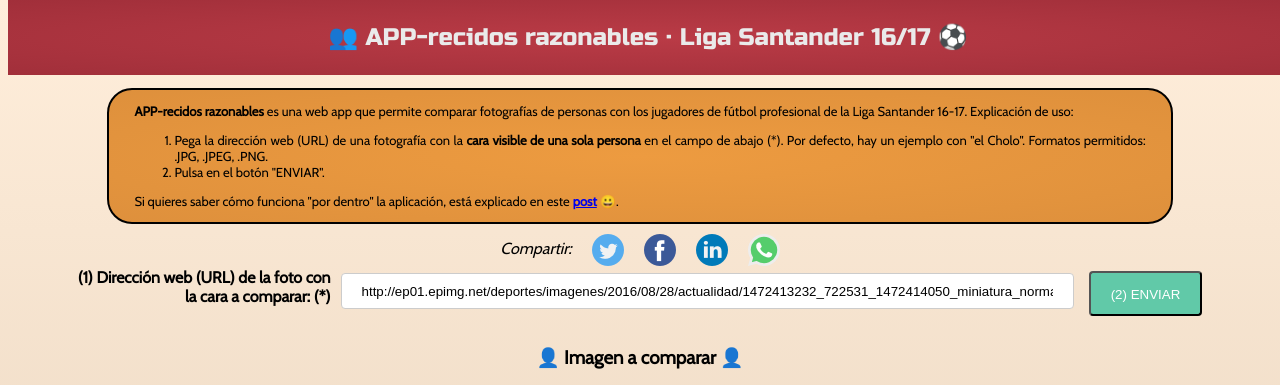
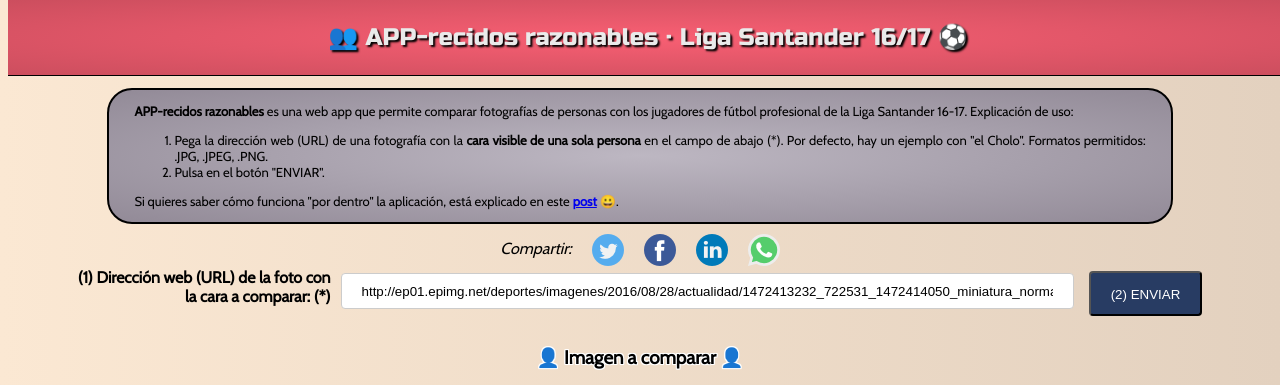
Before and after one commit to Xatpy/APPrecidos-razonables-liga-santander, a plain HTML site: page index.html in a window 1280 px wide. Shown: the top 385 px of the page. Drawn offline with nearby package versions, Linux system fonts and the light colour scheme; grey boxes are pictures that could not be loaded.

Commit message:
Color fixes

```diff
--- a/index.html
+++ b/index.html
@@ -2,7 +2,7 @@
 <html>
 <head>
 	<meta charset="UTF-8">
-	<title>APP-recidos razonables liga Santander 16/17</title>
+	<title>APP-recidos razonables · Liga Santander 16/17</title>
 
 	<link href="https://fonts.googleapis.com/css?family=Cabin" rel="stylesheet">
 	<link href="https://fonts.googleapis.com/css?family=Russo+One" rel="stylesheet">
@@ -47,7 +47,7 @@
 	<h3 id="errorMessage" style="visibility:hidden"></h3>
 
 	<div id="preImgDiv">
-		<h3>👤 Imagen a comparar 👤</h3>
+		<h3 id="compareTitle">👤 Imagen a comparar 👤</h3>
 		<img id="preImg"></img>
 	</div>
 
@@ -81,7 +81,7 @@
 
 	<div id="loading">
 		<br><br>
-		<h2>Cargando...</h2>
+		<h2 id="cargandoLabel">Cargando...</h2>
 		<img id="loading-image"alt="Loading..." class="swing"/>
 	</div>
 
--- a/styles.css
+++ b/styles.css
@@ -3,18 +3,20 @@ body {
 	text-align: center;
 	/*background-color: #D3D0CB;*/
 
-    background: rgba(255,238,219,1);
-    background: -moz-linear-gradient(top, rgba(255,238,219,1) 0%, rgba(235,215,193,1) 100%);
-    background: -webkit-gradient(left top, left bottom, color-stop(0%, rgba(255,238,219,1)), color-stop(100%, rgba(235,215,193,1)));
-    background: -webkit-linear-gradient(top, rgba(255,238,219,1) 0%, rgba(235,215,193,1) 100%);
-    background: -o-linear-gradient(top, rgba(255,238,219,1) 0%, rgba(235,215,193,1) 100%);
-    background: -ms-linear-gradient(top, rgba(255,238,219,1) 0%, rgba(235,215,193,1) 100%);
-    background: linear-gradient(to bottom, rgba(255,238,219,1) 0%, rgba(235,215,193,1) 100%);
-    filter: progid:DXImageTransform.Microsoft.gradient( startColorstr='#ffeedb', endColorstr='#ebd7c1', GradientType=0 );
+background: rgba(251,232,211,1);
+background: -moz-linear-gradient(left, rgba(251,232,211,1) 0%, rgba(227,209,191,1) 100%);
+background: -webkit-gradient(left top, right top, color-stop(0%, rgba(251,232,211,1)), color-stop(100%, rgba(227,209,191,1)));
+background: -webkit-linear-gradient(left, rgba(251,232,211,1) 0%, rgba(227,209,191,1) 100%);
+background: -o-linear-gradient(left, rgba(251,232,211,1) 0%, rgba(227,209,191,1) 100%);
+background: -ms-linear-gradient(left, rgba(251,232,211,1) 0%, rgba(227,209,191,1) 100%);
+background: linear-gradient(to right, rgba(251,232,211,1) 0%, rgba(227,209,191,1) 100%);
+filter: progid:DXImageTransform.Microsoft.gradient( startColorstr='#fbe8d3', endColorstr='#e3d1bf', GradientType=1 );
 }
 
 header {
     font-family: 'Russo One', sans-serif;
+    border-bottom: 1px solid black;
+    text-shadow: 2px 2px 2px black;
 
     width: 100%;
     position: fixed;
@@ -22,21 +24,21 @@ header {
     z-index: 5;
     margin: 0px 0 0 0;
     color: #EAEAEA;
-    font-size: 5vh;
+    font-size: 4.5vh;
     height: 75px;
     display: flex;
     justify-content: center;
     align-items: center; /* align vertical */
 
     /*background-color: #393E41;*/
-    background: rgba(186,59,70,1);
-    background: -moz-radial-gradient(center, ellipse cover, rgba(186,59,70,1) 0%, rgba(161,47,58,1) 100%);
-    background: -webkit-gradient(radial, center center, 0px, center center, 100%, color-stop(0%, rgba(186,59,70,1)), color-stop(100%, rgba(161,47,58,1)));
-    background: -webkit-radial-gradient(center, ellipse cover, rgba(186,59,70,1) 0%, rgba(161,47,58,1) 100%);
-    background: -o-radial-gradient(center, ellipse cover, rgba(186,59,70,1) 0%, rgba(161,47,58,1) 100%);
-    background: -ms-radial-gradient(center, ellipse cover, rgba(186,59,70,1) 0%, rgba(161,47,58,1) 100%);
-    background: radial-gradient(ellipse at center, rgba(186,59,70,1) 0%, rgba(161,47,58,1) 100%);
-    filter: progid:DXImageTransform.Microsoft.gradient( startColorstr='#ba3b46', endColorstr='#a12f3a', GradientType=1 );
+    background: rgba(248,95,115,1);
+    background: -moz-radial-gradient(center, ellipse cover, rgba(248,95,115,1) 0%, rgba(204,78,94,1) 100%);
+    background: -webkit-gradient(radial, center center, 0px, center center, 100%, color-stop(0%, rgba(248,95,115,1)), color-stop(100%, rgba(204,78,94,1)));
+    background: -webkit-radial-gradient(center, ellipse cover, rgba(248,95,115,1) 0%, rgba(204,78,94,1) 100%);
+    background: -o-radial-gradient(center, ellipse cover, rgba(248,95,115,1) 0%, rgba(204,78,94,1) 100%);
+    background: -ms-radial-gradient(center, ellipse cover, rgba(248,95,115,1) 0%, rgba(204,78,94,1) 100%);
+    background: radial-gradient(ellipse at center, rgba(248,95,115,1) 0%, rgba(204,78,94,1) 100%);
+    filter: progid:DXImageTransform.Microsoft.gradient( startColorstr='#f85f73', endColorstr='#cc4e5e', GradientType=1 );
 }
 
 img {
@@ -56,7 +58,7 @@ input, select {
 
 button {
     /*background-color: #E2C044;*/
-    background-color: #61C9A8;
+    background-color: #283C63;
     color: white;
     padding: 14px 20px;
     margin: 8px 0;
@@ -69,7 +71,7 @@ button {
 
 button:hover {
     /*background-color: #E4C555;*/
-    background-color: #61C9B9;
+    background-color: #6495ed;
 }
 
 button:disabled {
@@ -94,14 +96,14 @@ button:disabled {
     font-size: small;
 
     /*background-color: #769396;*/
-    background: rgba(237,155,64,1);
-    background: -moz-radial-gradient(center, ellipse cover, rgba(237,155,64,1) 0%, rgba(222,144,60,1) 100%);
-    background: -webkit-gradient(radial, center center, 0px, center center, 100%, color-stop(0%, rgba(237,155,64,1)), color-stop(100%, rgba(222,144,60,1)));
-    background: -webkit-radial-gradient(center, ellipse cover, rgba(237,155,64,1) 0%, rgba(222,144,60,1) 100%);
-    background: -o-radial-gradient(center, ellipse cover, rgba(237,155,64,1) 0%, rgba(222,144,60,1) 100%);
-    background: -ms-radial-gradient(center, ellipse cover, rgba(237,155,64,1) 0%, rgba(222,144,60,1) 100%);
-    background: radial-gradient(ellipse at center, rgba(237,155,64,1) 0%, rgba(222,144,60,1) 100%);
-    filter: progid:DXImageTransform.Microsoft.gradient( startColorstr='#ed9b40', endColorstr='#de903c', GradientType=1 );
+    background: rgba(189,183,194,1);
+    background: -moz-radial-gradient(center, ellipse cover, rgba(189,183,194,1) 0%, rgba(146,138,151,1) 100%);
+    background: -webkit-gradient(radial, center center, 0px, center center, 100%, color-stop(0%, rgba(189,183,194,1)), color-stop(100%, rgba(146,138,151,1)));
+    background: -webkit-radial-gradient(center, ellipse cover, rgba(189,183,194,1) 0%, rgba(146,138,151,1) 100%);
+    background: -o-radial-gradient(center, ellipse cover, rgba(189,183,194,1) 0%, rgba(146,138,151,1) 100%);
+    background: -ms-radial-gradient(center, ellipse cover, rgba(189,183,194,1) 0%, rgba(146,138,151,1) 100%);
+    background: radial-gradient(ellipse at center, rgba(189,183,194,1) 0%, rgba(146,138,151,1) 100%);
+    filter: progid:DXImageTransform.Microsoft.gradient( startColorstr='#bdb7c2', endColorstr='#928a97', GradientType=1 );
 }
 
 #formURL {
@@ -133,7 +135,7 @@ button:disabled {
     margin-left: -15em;
     border: 5px solid #ccc;
     /*background-color: #769396;*/
-    background-color: #AA8F66;
+    background-color: #283C63;
 }
 
 #loading-image {
@@ -177,6 +179,14 @@ button:disabled {
 
 #labelCompartir {
     padding-top: 5px;
+}
+
+#compareTitle {
+    text-shadow: 1px 0 0 #fff, -1px 0 0 #fff, 0 1px 0 #fff, 0 -1px 0 #fff, 1px 1px #fff, -1px -1px 0 #fff, 1px -1px 0 #fff, -1px 1px 0 #fff;
+}
+
+#cargandoLabel {
+    color: white;
 }
 
 .logo {
```
